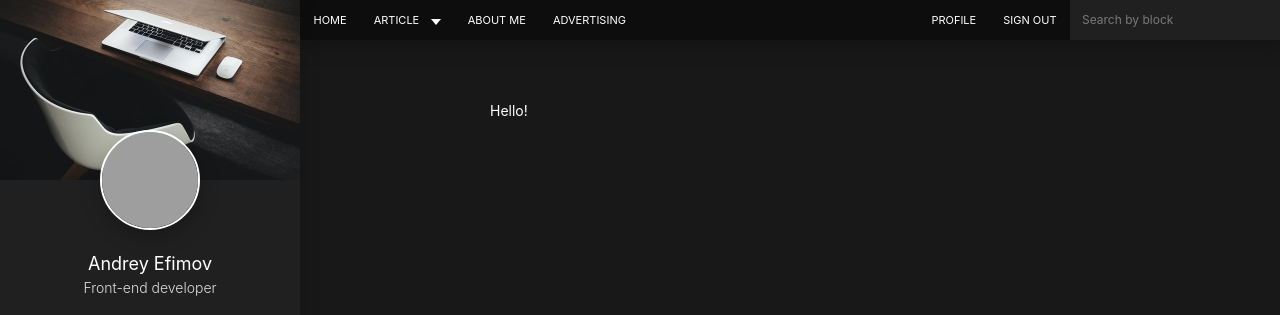
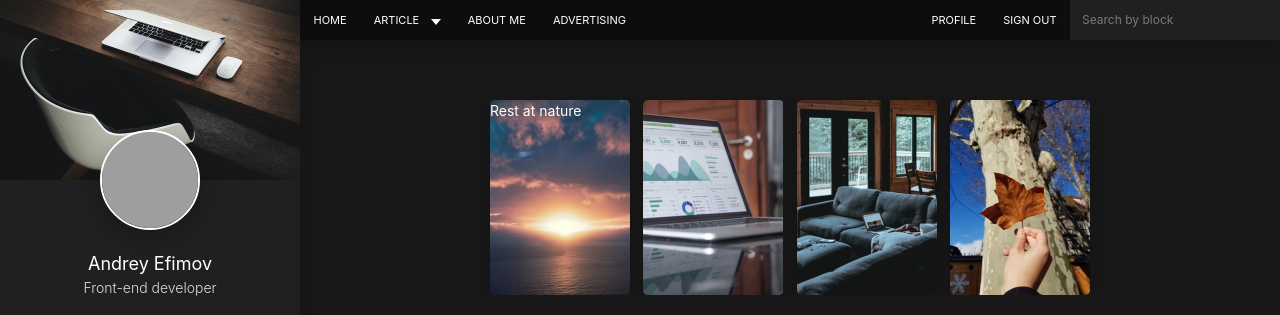
Before and after one commit to Legonella/Personal-blog, a website: page src/index.html in a window 1280 px wide. Shown: the top 315 px of the page. Drawn offline with nearby package versions, Linux system fonts and the light colour scheme; files that its build step writes are made by us from their sources; grey boxes are pictures that could not be loaded.

Commit message:
Add stories

```diff
--- /dev/null
+++ b/src/assets/scss/blocks/stories.scss
@@ -0,0 +1,48 @@
+.stories {
+	display: grid;
+	grid-template-columns: 1fr 1fr 1fr 1fr;
+	grid-column-gap: 13px;
+	grid-template-rows: 195px;
+}
+
+.stories__item {
+	overflow: hidden;
+	position: relative;
+
+	border-radius: 5px;
+	box-shadow: 0 5px 15px rgba($color: $black, $alpha: 0.2);
+
+	&::after {
+		content: "";
+		display: block;
+		width: 100%;
+		height: 100%;
+
+		position: absolute;
+		top: 0;
+		left: 0;
+		z-index: 2;
+	}
+}
+
+.stories__preview {
+	display: block;
+	width: 100%;
+	height: 100%;
+	object-fit: cover;
+
+	position: absolute;
+	top: 0;
+	left: 0;
+	z-index: 1;
+}
+
+.stories__title {
+	font-size: 1.2 rem;
+	color: $white;
+
+	position: absolute;
+	top: 0;
+	left: 0;
+	z-index: 3;
+}
--- a/src/assets/scss/style.scss
+++ b/src/assets/scss/style.scss
@@ -33,3 +33,4 @@ body {
 @import "blocks/profile.scss";
 @import "blocks/social.scss";
 @import "blocks/btn.scss";
+@import "blocks/stories.scss";
--- a/src/index.html
+++ b/src/index.html
@@ -3,4 +3,19 @@ layout: default
 title: home
 ---
 
-Hello!
+<div class="stories">
+	<div class="stories__item">
+		<img class="stories__preview" src="assets/images/Stories/story 1.jpg" alt="" />
+		<div class="stories__title">Rest at nature</div>
+		<time class="stories__date" datetime="2020-09-21">21.09.2020</time>
+	</div>
+	<div class="stories__item">
+		<img src="assets/images/Stories/story 2.jpg" alt="" />
+	</div>
+	<div class="stories__item">
+		<img src="assets/images/Stories/story 3.jpg" alt="" />
+	</div>
+	<div class="stories__item">
+		<img src="assets/images/Stories/story 4.jpg" alt="" />
+	</div>
+</div>
--- a/src/partials/sidebar.html
+++ b/src/partials/sidebar.html
@@ -33,7 +33,7 @@
 					error minima cupiditate voluptas veritatis.
 				</p>
 			</div>
-		</div> <!-- Sidebar__profile -->
+		</div> <!-- Sidebar__profile ->
 	</div> <!-- Sidebar__content -->
 
 	<div class="sidebar__footer">
```
Also changed, not shown: dist/assets/css/style.css, dist/assets/css/style.min.css, dist/assets/images/Stories/story 1.jpg (added), dist/assets/images/Stories/story 2.jpg (added), dist/assets/images/Stories/story 3.jpg (added), dist/assets/images/Stories/story 4.jpg (added), dist/assets/images/Stories/story 5.jpg (added), dist/index.html, src/assets/images/Stories/story 1.jpg (added), src/assets/images/Stories/story 2.jpg (added), src/assets/images/Stories/story 3.jpg (added), src/assets/images/Stories/story 4.jpg (added).
